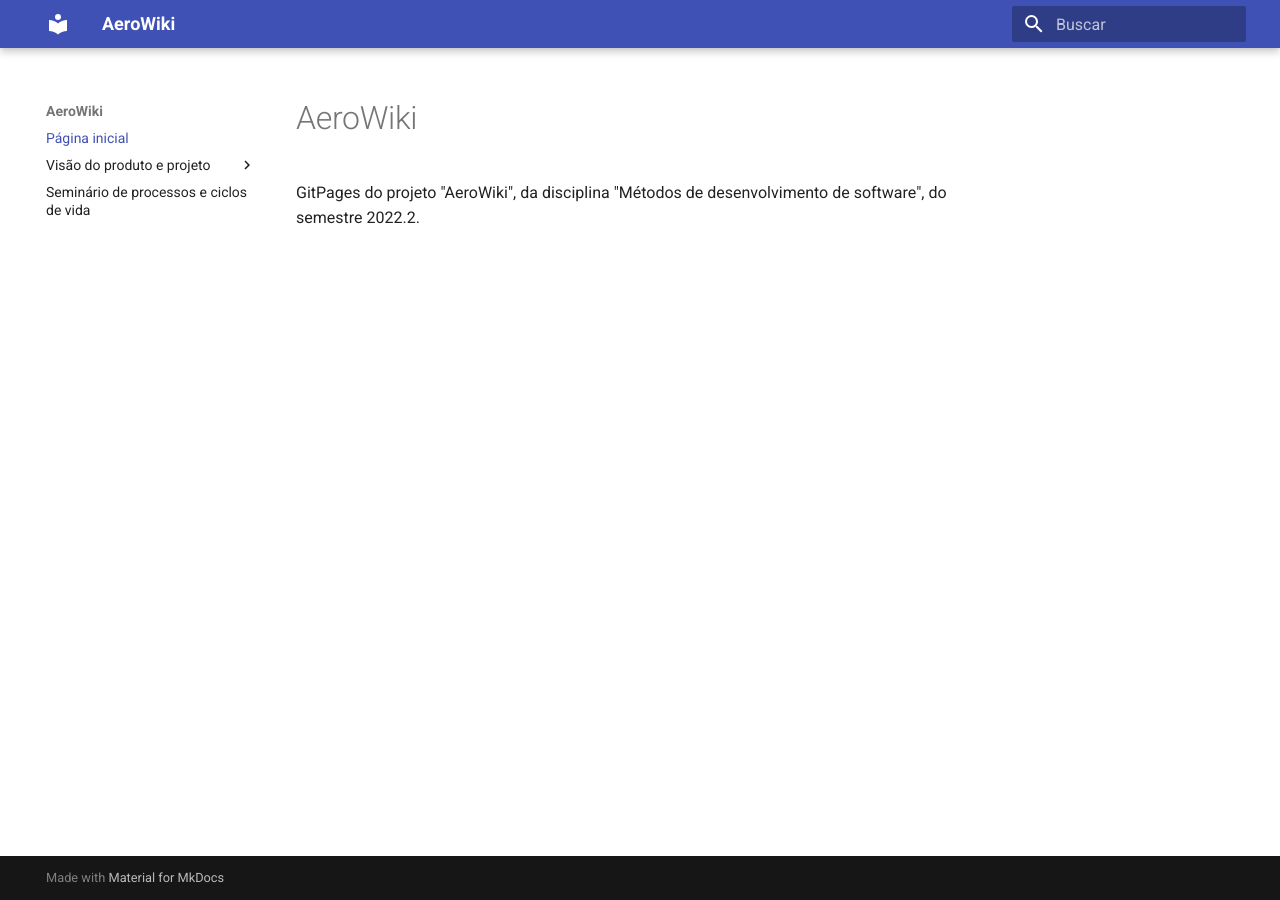
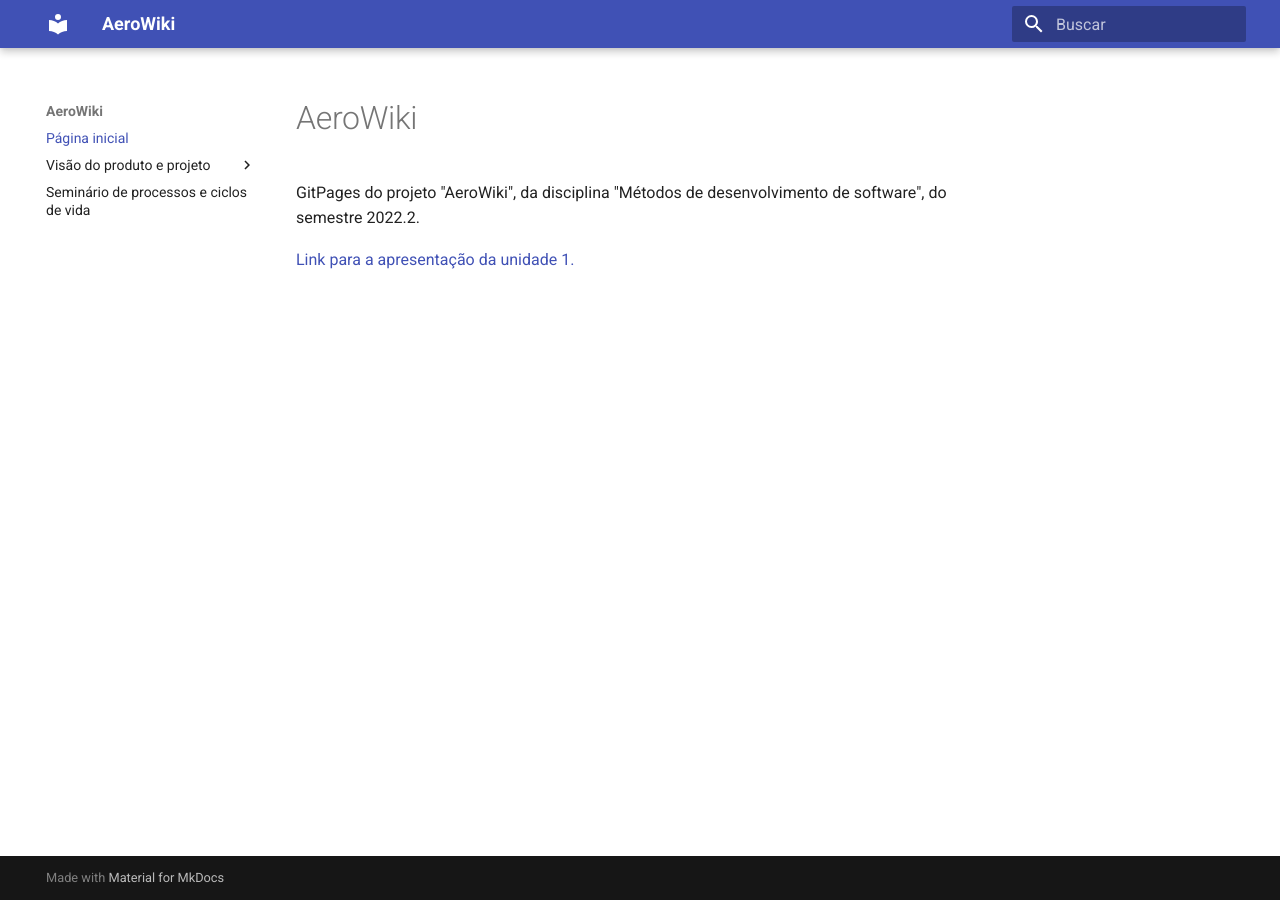
Before and after one commit to mdsreq-fga-unb/2022.2-AeroWiki, an MkDocs documentation site: the page built from docs/index.md, in a window 1280 px wide. Built offline with MkDocs 1.6.1 and Material for MkDocs 9.7.7, drawn with Linux system fonts in a browser that asks for light colours.

Commit message:
APRESENTAÇÃO 1

```diff
--- a/docs/index.md
+++ b/docs/index.md
@@ -1,3 +1,5 @@
 # AeroWiki
 
 GitPages do projeto "AeroWiki", da disciplina "Métodos de desenvolvimento de software", do semestre 2022.2.
+
+<a href="https://www.youtube.com/watch?v=Z9P06O2Z-KA"> Link para a apresentação da unidade 1.</a>
```
